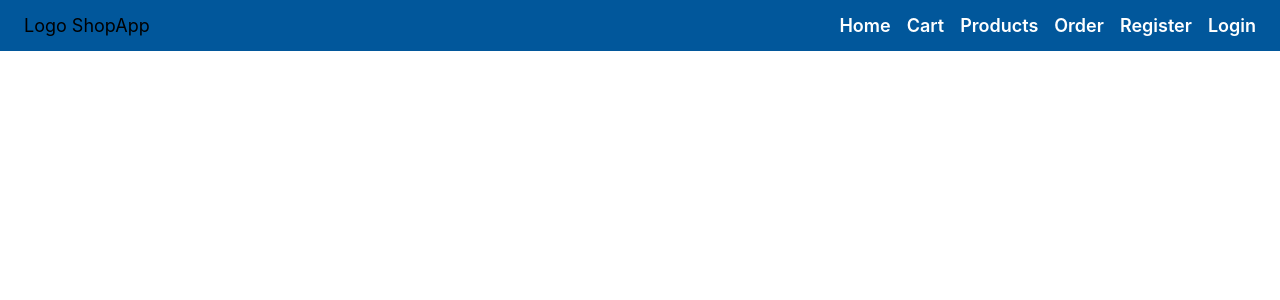
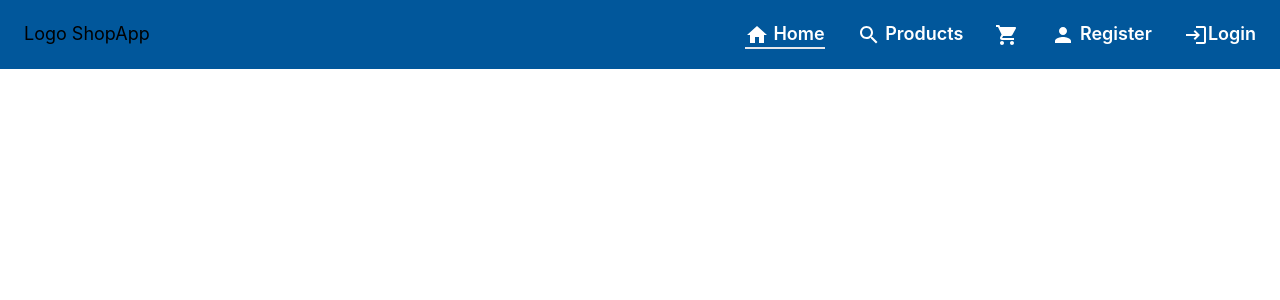
Before and after one commit to Nishant393/shop_app, a React (Vite) app in the folder client/: page / in a window 1280 px wide. Shown: the top 300 px of the page. Built offline with nearby package versions, Linux system fonts and the light colour scheme.

Commit message:
edit navbar

```diff
--- a/client/src/Auth/Auth_Pages/SingIn.jsx
+++ b/client/src/Auth/Auth_Pages/SingIn.jsx
@@ -1,50 +1,70 @@
 import { useState } from 'react'
 import Button from '@mui/joy/Button';
-import { useInputValidation, useStrongPassword } from "6pp";
+import { useInputValidation } from "6pp";
 import Input from '@mui/joy/Input';
+import { useNavigate } from 'react-router-dom';
+import axios from 'axios';
+import toast from "react-hot-toast";
 
 
 
 const SignIn = () => {
 
-  const [isLogin, setIsLogin] = useState(true);
+  const [isLogin, setIsLogin] = useState(false);
   const [isLoading, setIsLoading] = useState(false);
+  const navigate = useNavigate()
 
 
   const name = useInputValidation("");
   const password = useInputValidation("");
-  const email = ""
-  const mobileNumber = ""
-  const handleSubmit = (e) => {
+  const email = useInputValidation("")
+  const mobileNumber = useInputValidation("")
+
+  const handleSubmit = async (e) => {
     e.preventDefault();
-    console.log("jjrk")
+    setIsLoading(true)
     try {
-      setIsLoading(true)
-      console.log(data)
+      await axios.post("http://localhost:3000/user/login", {
+        email: email.value,
+        password: password.value,
+      }).then((e) => {
+        if (e.data.success) {
+          navigate("/")
+        }
         setIsLoading(false)
+        console.log(e.data.success)
+        console.log(e.data.message)
+        toast.success(e.data.message);
+      }).catch((e) => {
+        toast.error(e.response.data.error.message);
+        setIsLoading(false)
+        console.log(e.response.data.error.message)
+        console.log(e)
+        console.log(e.response.data.success)
+      })
     } catch (error) {
       console.log(error)
     }
   };
 
-
-
-
   return (
-    <div className='m-auto' >
+    <div className='m-auto w-4/6' >
       <form
         style={{
           width: "100%",
           marginTop: "1rem",
         }}
+        className='flex justify-center'
         onSubmit={handleSubmit}
       >
-        <div className='flex gap-10 flex-col'>
+        <div className='flex gap-5 justify-center w-1/2 flex-col'>
+          <h1 className='mx-auto' >Login</h1>
+
           <Input
             fullWidth
             placeholder="email"
             required
-            value={email}
+            value={email.value}
             onChange={email.changeHandler}
             sx={{
               "--Input-radius": "11px",
@@ -53,6 +73,7 @@ const SignIn = () => {
               "--Input-paddingInline": "15px"
             }}
           />
+
           <Input
             fullWidth
             type="password"
@@ -75,15 +96,14 @@ const SignIn = () => {
             type="submit"
             fullWidth
             disabled={isLoading}
-              sx={{fontWeight:"bold", transition:"2s" ,fontSize:"20px"}}
+            sx={{ fontWeight: "bold", transition: "2s", backgroundColor: "#2196f3", fontSize: "20px", margin: "0px" }}
           >
             Login
           </Button>
-
-
+          <p className='-my-4 mx-auto ' >or</p>
+          <p className='mx-auto' > Is not sign up<a className='w-full text-blue-400 ' href={"./sign-up"}>Sign Up</a> ?</p>
         </div>
       </form>
-
     </div>
   )
 }
--- a/client/src/component/NavBar.jsx
+++ b/client/src/component/NavBar.jsx
@@ -1,27 +1,85 @@
 import React from 'react'
-import { Link } from 'react-router-dom'
+import { Link, useLocation } from 'react-router-dom'
+import { useMediaQuery } from 'usehooks-ts'
+import Drawer from '@mui/joy/Drawer';
+import Button from '@mui/joy/Button';
+import LoginIcon from '@mui/icons-material/Login';
+import HomeIcon from '@mui/icons-material/Home';
+import ShoppingCartIcon from '@mui/icons-material/ShoppingCart';
+import BookmarkBorderIcon from '@mui/icons-material/BookmarkBorder';
+import FavoriteIcon from '@mui/icons-material/Favorite';
+import LogoutIcon from '@mui/icons-material/Logout';
+import SearchIcon from '@mui/icons-material/Search';
+import PersonIcon from '@mui/icons-material/Person';
 
 const NavBar = () => {
+
+  const [open, setOpen] = React.useState(false);
+  const { pathname } = useLocation()
+  const matches = useMediaQuery('(min-width: 768px)')
+
+  const toggleDrawer = (inOpen) => (event) => {
+    if (event.type === 'keydown' && (event.key === 'Tab' || event.key === 'Shift')) {
+      return;
+    }
+    setOpen(inOpen);
+  };
+
   return (
-    <div className=' nav w-screen px-6 py-3'>
+    <div className=' nav w-screen px-6 py-5'>
       <div className='flex justify-between'>
         <div>
           Logo
           ShopApp
         </div>
         <div>
-          <ul className='flex gap-4 ' >
-            <li><Link to="/">Home</Link></li>
-            <li><Link to="/cart">cart</Link></li>
-            <li><Link to="/Products">Products</Link></li>
-            <li><Link to="/order">order</Link></li>
-            <li><Link to="/sign-up">register</Link></li>
-            <li><Link to="/sign-in">Login</Link> </li>
-          </ul>
+          {matches ?
+            <>
+              <ul className='flex gap-8 ' >
+                <li className={`duration-200 ${pathname == "/" ? 'border-b-2' : "border-0"}`}  ><Link to="/">  <HomeIcon />  Home</Link></li>
+                <li className={`duration-200 ${pathname == "/Products" ? 'border-b-2' : "border-0"}`}  ><Link to="/Products"> <SearchIcon /> Products</Link></li>
+                <li className={`duration-200 ${pathname == "/cart" ? 'border-b-2' : "border-0"}`} ><Link to="/cart"><ShoppingCartIcon /></Link></li>
+                <li className={`duration-200 ${pathname == "/sign-up" ? 'border-b-2' : "border-0"}`} ><Link to="/sign-up"> <PersonIcon /> register</Link></li>
+                <li className={`duration-200 ${pathname == "/sign-in" ? 'border-b-2' : "border-0"}`} ><LoginIcon /><Link to="/sign-in">Login</Link> </li>
+                {/* <li> <LogoutIcon fontSize='sm' /> <Link to="/sign-in">Logout</Link> </li> */}
+              </ul>
+            </>
+
+            :
+            <>
+
+              <Button variant="outlined" color="neutral" onClick={toggleDrawer(true)}>
+                Open drawer
+              </Button>
+
+              <Drawer
+                open={open}
+                anchor="right"
+                size="lg"
+                color="primary"
+                invertedColors
+                variant="outlined"
+                onClose={toggleDrawer(false)}>
+                <ul className='flex gap-4 my-5 justify-between h-full flex-col '  >
+                  <div className='flex gap-4 flex-col' >
+                    <div className='bg-blue-700 text-white p-5 gap-3 flex ' ><PersonIcon />  <Link to="/sign-up">Login & Sign Up</Link>
+                    </div>
+                    <div className='text-gray-700 flex gap-3 p-3' > <HomeIcon /> <Link to="/">Home</Link></div>
+                    <div className='text-gray-700 flex gap-3 p-3' > <FavoriteIcon /> <Link to="/like">My Watchlist</Link></div>
+                    <div className='text-gray-700 flex gap-3 p-3' > <ShoppingCartIcon /> <Link to="/cart"> My Cart</Link></div>
+                    <div className='text-gray-700 flex gap-3 p-3' ><SearchIcon />  <Link to="/Products">Explore</Link></div>
+                    <div className='text-gray-700 flex gap-3 p-3' > <BookmarkBorderIcon /><Link to="/order">My order</Link></div>
+                  </div>
+                  <button className='rounded-xl bg-blue-600 text-white  border-b-slate-800 p-5 mx-7' >Logout</button>
+                </ul>
+              </Drawer>
+            </>
+          }
+
         </div>
       </div>
 
-    </div>
+    </div >
   )
 }
 
```
Lines whose indentation alone changed are shown as unchanged.
